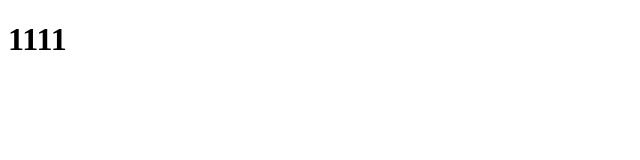
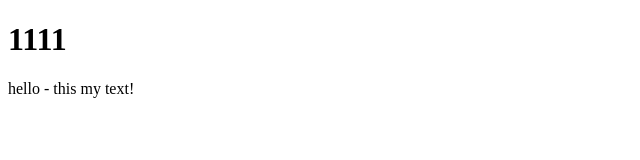
Before and after one commit to Sergey-Oganesyan/hello-world, a plain HTML site: page 1.html in a window 1280 px wide. Shown: the whole page, without its empty margins (0-640 px from the left). Drawn offline with Linux system fonts and the light colour scheme.

Commit message:
add text

```diff
--- a/1.html
+++ b/1.html
@@ -6,5 +6,6 @@
 </head>
 <body>
 <h1>1111</h1>
+<p>hello - this my text!</p>
 </body>
 </html>
```
